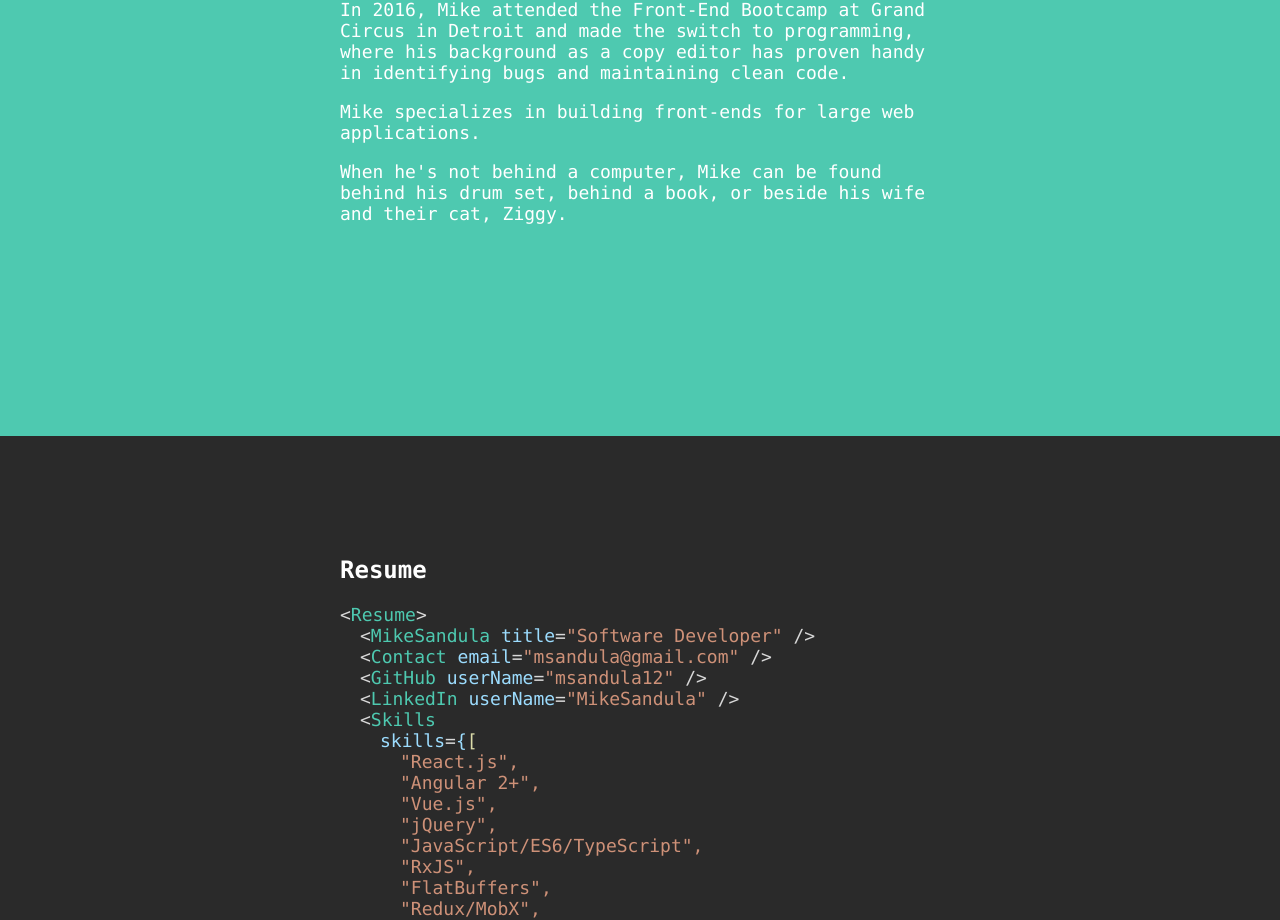
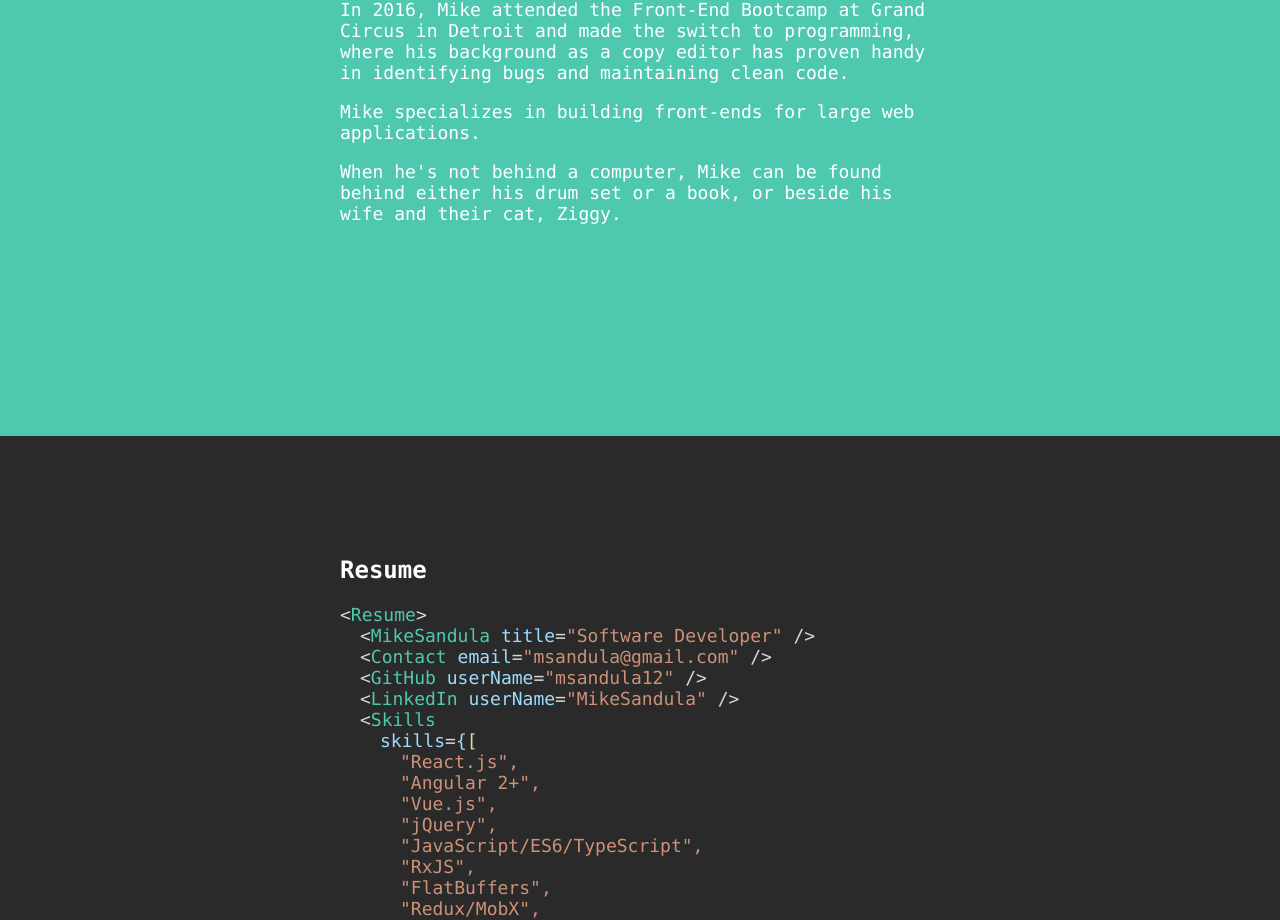
Before and after one commit to msandula12/msandula, a React (Create React App) app: page /#/home in a window 1280 px wide. Shown: the part 1164-2084 px from the top of the page. Built offline with nearby package versions, Linux system fonts and the light colour scheme.

Commit message:
chore: update wording

```diff
--- a/src/components/About.js
+++ b/src/components/About.js
@@ -25,8 +25,8 @@ const About = () => {
             Mike specializes in building front-ends for large web applications.
           </p>
           <p>
-            When he's not behind a computer, Mike can be found behind his drum
-            set, behind a book, or beside his wife and their cat, Ziggy.
+            When he's not behind a computer, Mike can be found behind either his
+            drum set or a book, or beside his wife and their cat, Ziggy.
           </p>
         </div>
       </FadeInSection>
```
